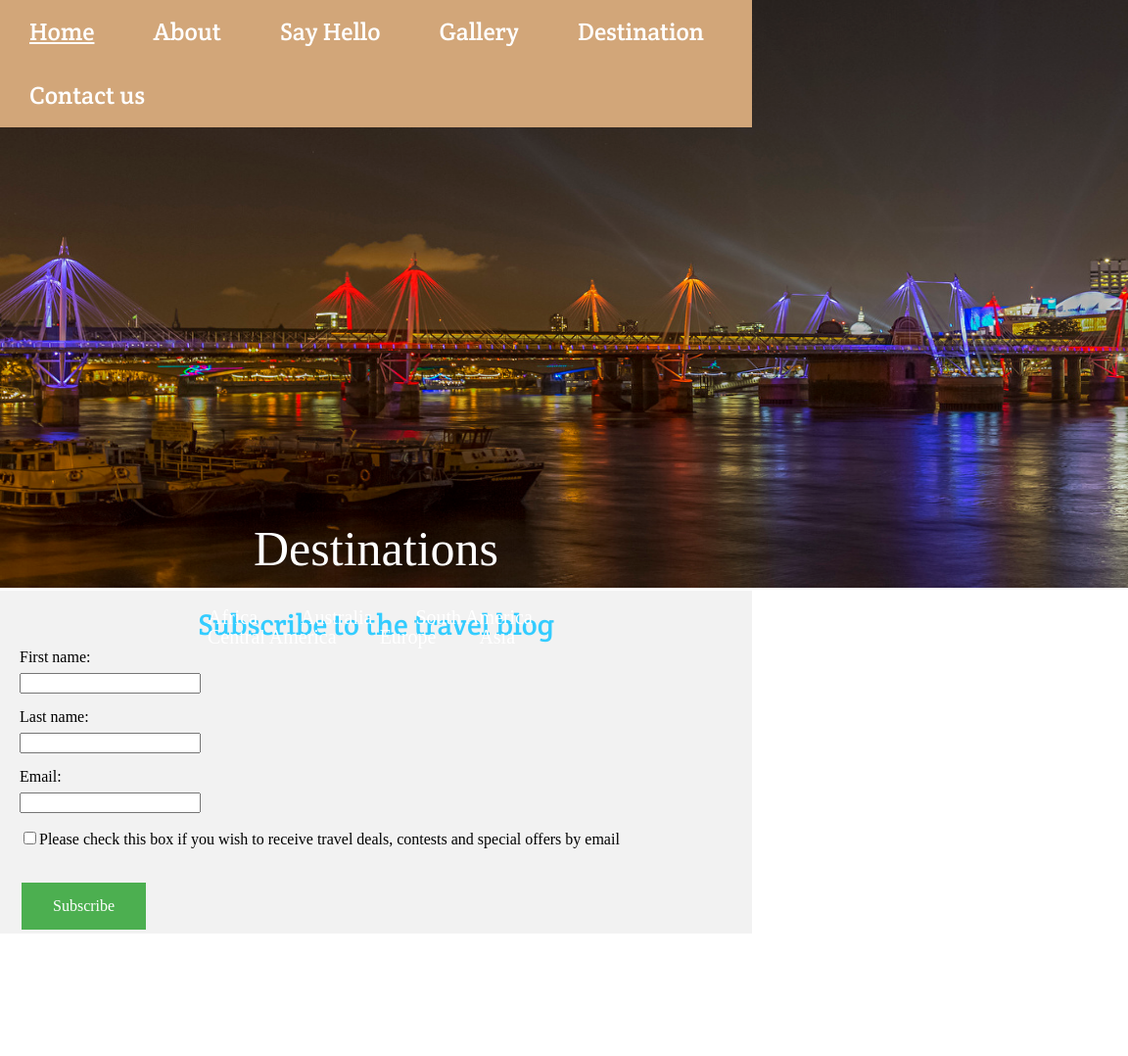
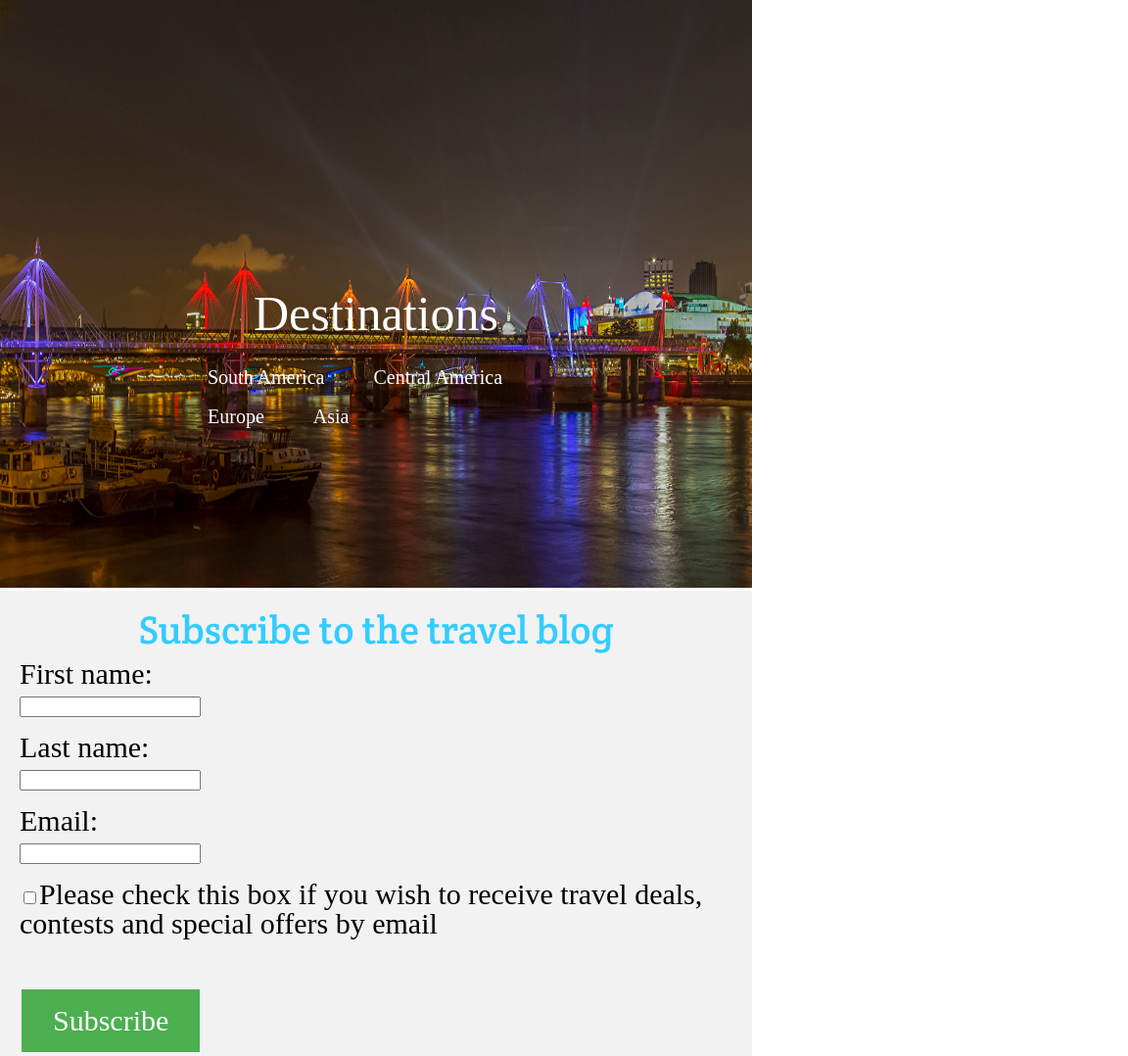
Before and after one commit to AnushaVutti/Assignment2, a plain HTML site: page html/destination.html in a window 768 px wide. Shown: the top 1078 px of the page at 98% size, 1152 px wide, since content can reach past the window. Before the commit the page ends 953 px from the top, so only its background shows below. Drawn offline with Linux system fonts and the light colour scheme.

Commit message:
form element changed

```diff
--- a/css/destination.css
+++ b/css/destination.css
@@ -1,45 +1,8 @@
-ul {
-  list-style-type: none;
-  margin: 0;
-  padding: 0;
-  overflow: hidden;
-  background-color: #d2a679;
-  position: fixed;
-  width: 100%;
-}
 
-li {
-  float: left;
-}
-
-header li a {
-  display: block;
-  color: white;
-  text-align: center;
-  padding: 20px 30px;
-  /*position: fixed;*/
-  font-family: 'Crete Round', serif;
-  text-decoration: none;
-  font-size: 25px;
-}
-
-header li a:hover {
-	text-decoration: underline;
-}
 #londonbridge {
   width: 1300px;
   height: 600px;
 
-}
-
- .center {
-  position: absolute;
-    top: 80%;
-    left: 50%;
-    transform: translate(-50%, -50%);
-    font-family: 'Noto Serif TC', serif;
-    font-size: 20px;
-    color: white;
 }
 .centered {
     position: absolute;
@@ -97,3 +60,60 @@ header li a:hover {
   cursor: pointer;
   font-family: 'Noto Serif TC', serif;
 }
+@media only screen and (max-width: 420px) {
+  #londonbridge {
+  width: 100%;
+
+}
+  .centered {
+    position: absolute;
+    top: 60%;
+    left: 50%;
+    transform: translate(-50%, -50%);
+    font-size: 30px;
+
+}
+.destination nav {
+  padding-top: 30%;
+  position: absolute;
+    top: 65%;
+    left: 50%;
+    transform: translate(-50%, -50%);
+}
+}
+@media only screen and (min-width: 450px) and (max-width: 1000px) {
+  #londonbridge {
+  width: 100%;
+
+}
+  .centered {
+    position: absolute;
+    top: 40%;
+    left: 50%;
+    transform: translate(-50%, -50%);
+    font-size: 50px;
+
+}
+.destination nav {
+  padding-top: 10%;
+  position: absolute;
+    top: 45%;
+    left: 50%;
+    transform: translate(-50%, -50%);
+    font-size: 40px;
+}
+.form label {
+  font-size: 30px;
+}
+#center {
+
+  font-size: 40px;
+}
+.checkbox {
+  font-size: 30px;
+  font-family: 'Noto Serif TC', serif;
+}
+#subscribe {
+  font-size: 30px;
+}
+}
--- a/css/style.css
+++ b/css/style.css
@@ -1,3 +1,6 @@
+body {
+  min-width: 20%
+}
 .parallax {
   background-image: url("http://s1.picswalls.com/wallpapers/2015/09/20/2015-wallpaper_111525594_269.jpg");
   min-height: 500px;
@@ -9,6 +12,7 @@
 img {
 	max-width: 100%;
 	height: 800px;
+
 }
 
 ul {
--- a/html/destination.html
+++ b/html/destination.html
@@ -10,34 +10,10 @@
     <link href="https://fonts.googleapis.com/css?family=Noto+Serif+TC" rel="stylesheet">
 </head>
 <body>
-	<header>
-   		<ul>
-   	 	  <li>
-          <a href="#" > Home </a>
-        </li>
-   	 		<li>
-          <a href="#" > About </a>
-        </li>
-   	 		<li>
-          <a href="#" > Say Hello </a>
-        </li>
-   	 		<li>
-           <a href="#" > Gallery </a>
-        </li>
-        <li>
-          <a href="#" > Destination </a>
-        </li>
-   	 		<li>
-          <a href="#" > Contact us </a>
-        </li>
-   		</ul>
-  </header>
     <div class="destination">
       <h1 class="centered">Destinations</h1>
       <img id="londonbridge" src="../images/londonbridge.jpg" alt="Ireland" />
       <nav>
-        <a href="#">Africa</a>
-        <a href="#">Australia</a>
         <a href="#">South America</a>
         <a href="#">Central America</a>
         <a href="#">Europe</a>
@@ -53,7 +29,9 @@
         <input id="lname" name="lname" /> <br/><br/>
         <label for="email">Email: </label>
         <input id="email" name="email" /> <br/><br/>
-        <input type="checkbox" name="offers">Please check this box if you wish to receive travel deals, contests and special offers by email <br/><br/><br/>
+        <div class="checkbox">
+          <input type="checkbox" name="offers">Please check this box if you wish to receive travel deals, contests and special offers by email
+        </div>   <br/><br/><br/>
         <input id="subscribe" type="submit" value="Subscribe">
       </form>
     </div>
```
Also changed, not shown: index.html (+1 -1 lines). Lines whose indentation alone changed are shown as unchanged.
